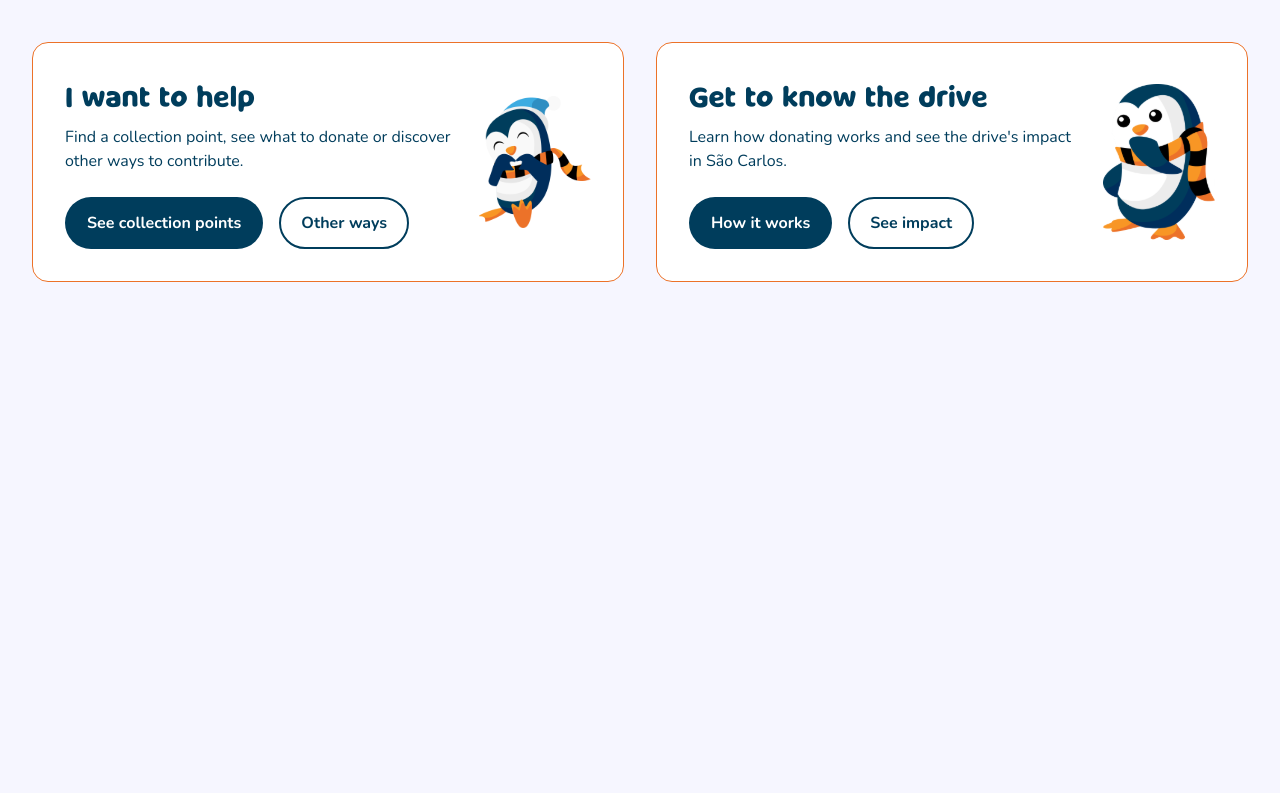
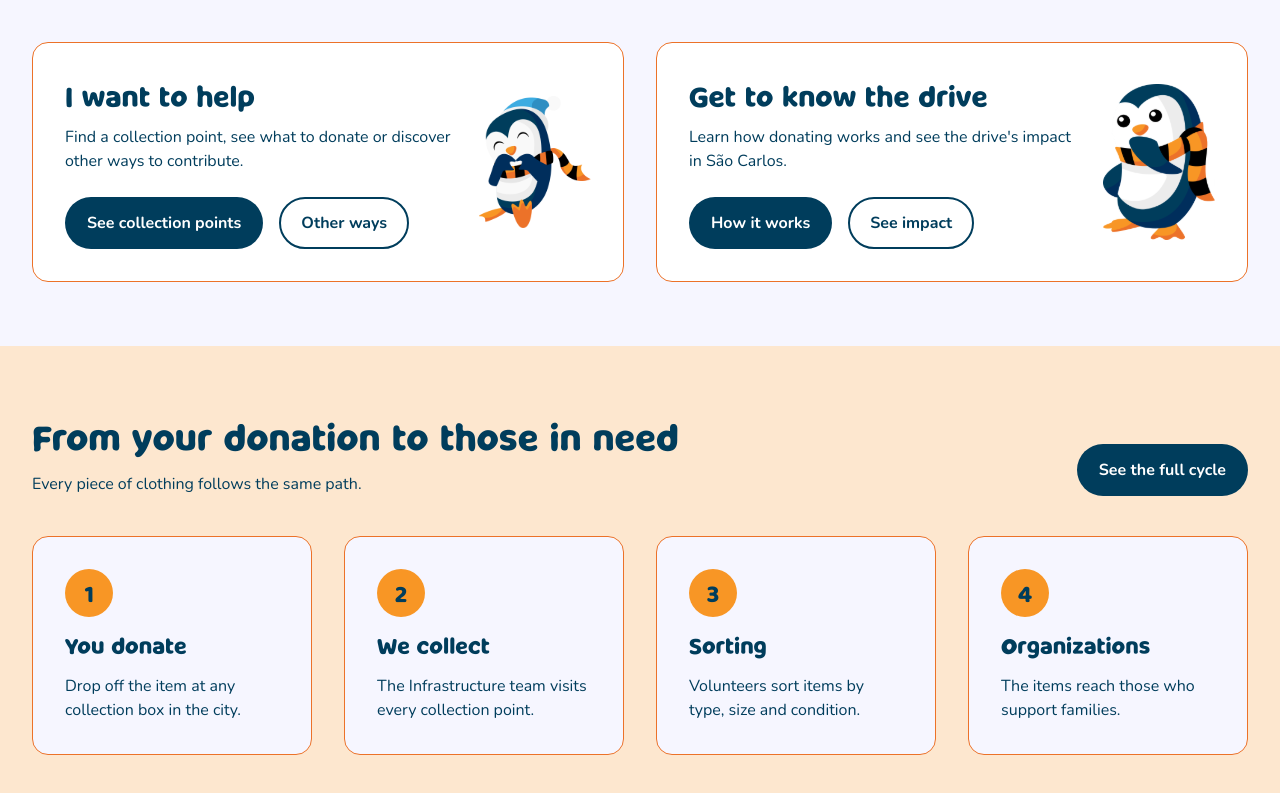
Before and after one commit to USPCodeLabSanca/Campanha-do-Agasalho, a React (Vite) app: page / in a window 1280 px wide. Shown: the part 1000-1793 px from the top of the page. Before the commit the page ends 1346 px from the top, so only its background shows below. Built offline with nearby package versions, Linux system fonts and the light colour scheme.

Commit message:
feat: adiciona seção "Da sua doação até quem precisa" na Home

```diff
--- /dev/null
+++ b/src/components/home/HomeHowItWorks.tsx
@@ -0,0 +1,62 @@
+import { useTranslation } from 'react-i18next'
+
+import { Button } from '../Button'
+import { StepCard } from '../StepCard'
+
+const steps = [
+  {
+    titleKey: 'home.howItWorks.steps.donate.title',
+    descriptionKey: 'home.howItWorks.steps.donate.description',
+  },
+  {
+    titleKey: 'home.howItWorks.steps.collect.title',
+    descriptionKey: 'home.howItWorks.steps.collect.description',
+  },
+  {
+    titleKey: 'home.howItWorks.steps.sorting.title',
+    descriptionKey: 'home.howItWorks.steps.sorting.description',
+  },
+  {
+    titleKey: 'home.howItWorks.steps.delivery.title',
+    descriptionKey: 'home.howItWorks.steps.delivery.description',
+  },
+] as const
+
+export function HomeHowItWorks() {
+  const { t } = useTranslation()
+
+  return (
+    <section
+      className="bg-orange-3 section-spacing"
+      aria-labelledby="how-it-works-title"
+    >
+      <div className="page-container">
+        <div className="flex flex-col items-start gap-6 lg:flex-row lg:items-end lg:justify-between">
+          <div>
+            <h2 id="how-it-works-title" className="text-h2">
+              {t('home.howItWorks.title')}
+            </h2>
+            <p className="mt-2 text-body">{t('home.howItWorks.subtitle')}</p>
+          </div>
+          <Button variant="dark" to="/campanha">
+            {t('home.howItWorks.button')}
+          </Button>
+        </div>
+        <ol
+          className="mt-10 grid gap-8 sm:grid-cols-2 lg:grid-cols-4"
+          role="list"
+        >
+          {steps.map((step, index) => (
+            <li key={step.titleKey}>
+              <StepCard
+                step={index + 1}
+                title={t(step.titleKey)}
+                description={t(step.descriptionKey)}
+              />
+            </li>
+          ))}
+        </ol>
+      </div>
+    </section>
+  )
+}
--- a/src/i18n/locales/en.json
+++ b/src/i18n/locales/en.json
@@ -66,6 +66,29 @@
         "primaryAction": "How it works",
         "secondaryAction": "See impact"
       }
+    },
+    "howItWorks": {
+      "title": "From your donation to those in need",
+      "subtitle": "Every piece of clothing follows the same path.",
+      "button": "See the full cycle",
+      "steps": {
+        "donate": {
+          "title": "You donate",
+          "description": "Drop off the item at any collection box in the city."
+        },
+        "collect": {
+          "title": "We collect",
+          "description": "The Infrastructure team visits every collection point."
+        },
+        "sorting": {
+          "title": "Sorting",
+          "description": "Volunteers sort items by type, size and condition."
+        },
+        "delivery": {
+          "title": "Organizations",
+          "description": "The items reach those who support families."
+        }
+      }
     }
   }
 }
--- a/src/i18n/locales/pt.json
+++ b/src/i18n/locales/pt.json
@@ -66,6 +66,29 @@
         "primaryAction": "Como funciona",
         "secondaryAction": "Ver impacto"
       }
+    },
+    "howItWorks": {
+      "title": "Da sua doação até quem precisa",
+      "subtitle": "Todo agasalho passa pelo mesmo caminho.",
+      "button": "Ver ciclo completo",
+      "steps": {
+        "donate": {
+          "title": "Você doa",
+          "description": "Deixa a peça em qualquer caixa de coleta da cidade."
+        },
+        "collect": {
+          "title": "A gente recolhe",
+          "description": "O núcleo de Infraestrutura passa em todos os pontos."
+        },
+        "sorting": {
+          "title": "Triagem",
+          "description": "Voluntários separam por tipo, tamanho e estado."
+        },
+        "delivery": {
+          "title": "Entidades",
+          "description": "As peças chegam a quem atende as famílias."
+        }
+      }
     }
   }
 }
--- a/src/pages/Home.tsx
+++ b/src/pages/Home.tsx
@@ -1,11 +1,13 @@
 import { HomeHero } from '../components/home/HomeHero'
 import { HomeGetStarted } from '../components/home/HomeGetStarted'
+import { HomeHowItWorks } from '../components/home/HomeHowItWorks'
 
 export function Home() {
   return (
     <>
       <HomeHero />
       <HomeGetStarted />
+      <HomeHowItWorks />
     </>
   )
 }
```
